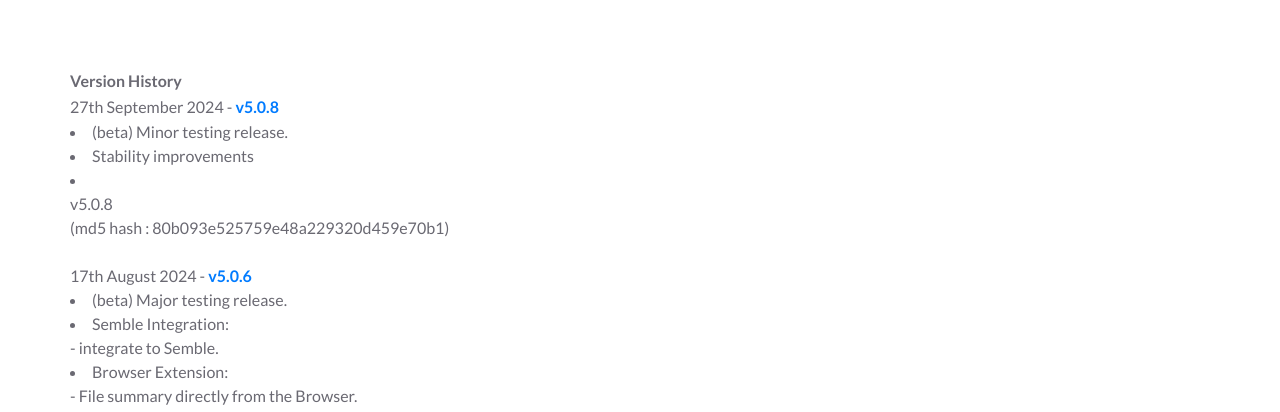
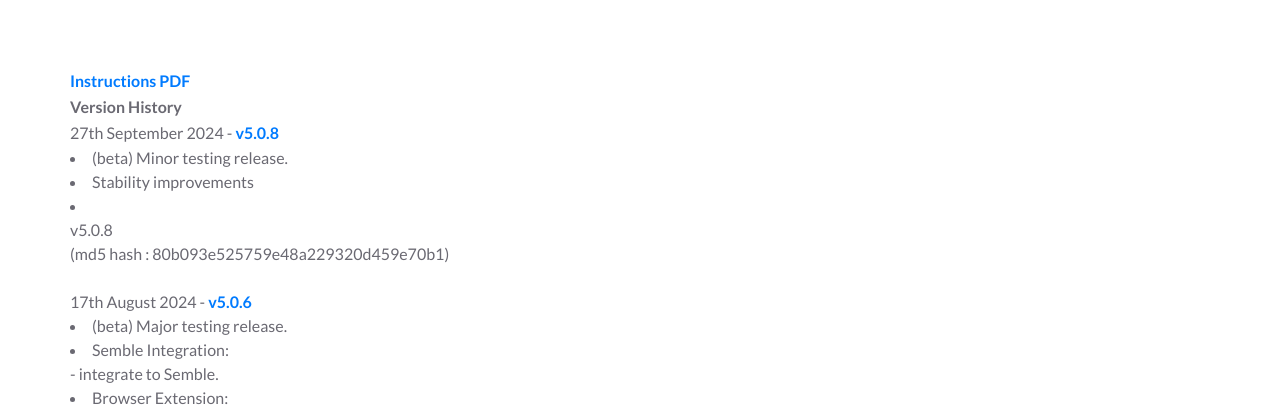
Before and after one commit to optbp-site/optbp-site, a plain HTML site: page download.html in a window 1280 px wide. Shown: the part 381-793 px from the top of the page. Drawn offline with Linux system fonts and the light colour scheme.

Commit message:
Install Instructions

```diff
--- a/download.html
+++ b/download.html
@@ -130,6 +130,10 @@
         <div class="container">
             <div class="row">
                 <div>
+
+                    <P>
+                        <b><a href="dl/OptimiseBP-Desktop-Install-Guide.pdf">Instructions PDF</a></b>
+                        <br />
 
                     <P>
                         <b>Version History</b>
```
Also changed, not shown: 1 other file.
